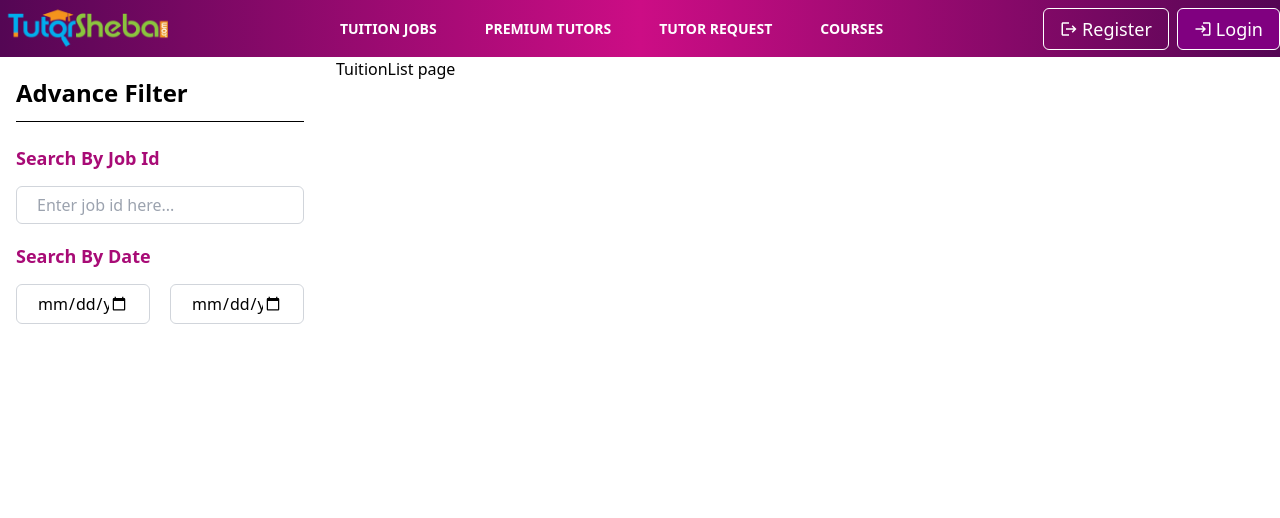
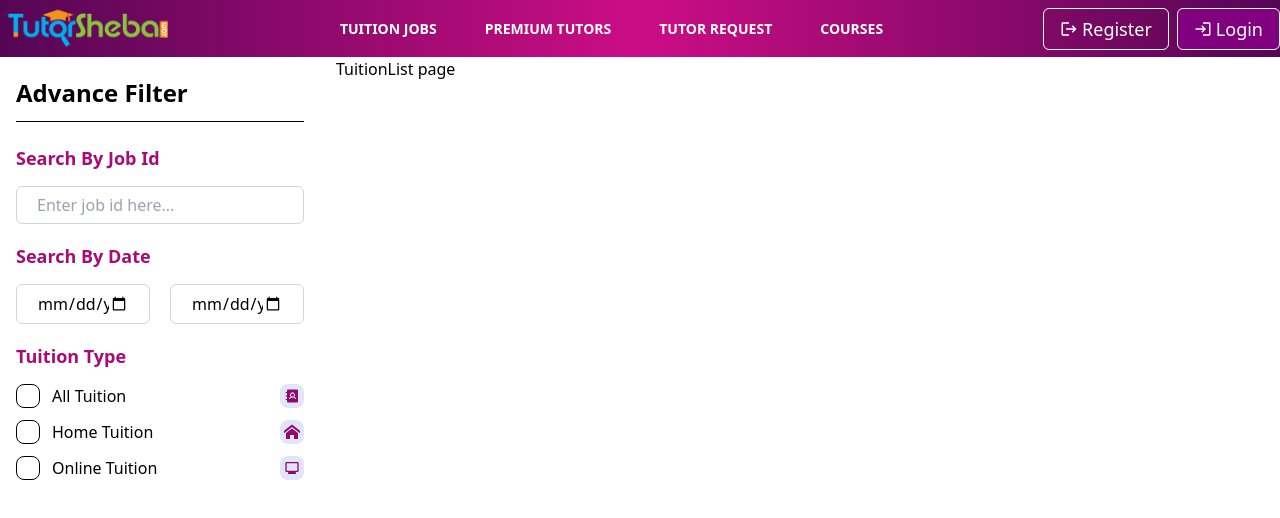
Before and after one commit to Rjk-Jami/tutor-sheba, a Next.js app: page /tuition-list in a window 1280 px wide. Shown: the top 518 px of the page. Built offline with nearby package versions, Linux system fonts and the light colour scheme.

Commit message:
add tuition type design

```diff
--- a/src/components/FilterSection/FilterSection.jsx
+++ b/src/components/FilterSection/FilterSection.jsx
@@ -1,6 +1,7 @@
 import Underline from "../ui/Underline";
 import SearchByDate from "./FilterSectionComponents/SearchByDate";
 import SearchByJobId from "./FilterSectionComponents/SearchByJobId";
+import TuitionType from "./FilterSectionComponents/TuitionType";
 
 const FilterSection = () => {
   return (
@@ -16,6 +17,9 @@ const FilterSection = () => {
         <div className="mb-5">
             <SearchByDate/>
         </div>
+        <div className="mb-5">
+            <TuitionType/>
+        </div>
       </div>
 
   );
--- a/src/components/FilterSection/FilterSectionComponents/SearchByDate.jsx
+++ b/src/components/FilterSection/FilterSectionComponents/SearchByDate.jsx
@@ -17,8 +17,12 @@ const SearchByDate = () => {
   };
 
 
-  useEffect(async() => {
-    console.log("Start Date:", startDate, "End Date:", endDate);
+  useEffect(() => {
+    const fetchData = async () => {
+      console.log("Start Date:", startDate, "End Date:", endDate);
+    };
+
+    fetchData();
   }, [startDate, endDate]);
 
   return (
--- /dev/null
+++ b/src/components/FilterSection/FilterSectionComponents/TuitionType.jsx
@@ -0,0 +1,74 @@
+import React from "react";
+import FilterHeader from "../FilterHeader";
+import { PiAddressBookFill } from "react-icons/pi";
+import { ImHome } from "react-icons/im";
+import { MdMonitor } from "react-icons/md";
+
+const TuitionType = () => {
+  return (
+    <div>
+      <FilterHeader>Tuition Type</FilterHeader>
+      <div className="mt-4 flex flex-col gap-3">
+        <div
+          className="group flex items-center gap-5 cursor-pointer justify-between w-full"
+          // onClick={() => handleColorChange(color.toLowerCase())}
+        >
+          <div className="flex items-center gap-3">
+            <input
+              className="checkbox checkbox-md rounded-lg "
+              type="checkbox"
+              // checked={!!colorControl[color.toLowerCase()]}
+              //   readOnly
+              defaultChecked
+            />
+
+            <div>All Tuition</div>
+          </div>
+          <div className={`p-1 rounded-lg bg-[#e0e6f7]`}>
+            <PiAddressBookFill className="text-[#92096d]" />
+          </div>
+        </div>
+        <div
+          className="group flex items-center gap-5 cursor-pointer justify-between w-full"
+          // onClick={() => handleColorChange(color.toLowerCase())}
+        >
+          <div className="flex items-center gap-3">
+            <input
+              className="checkbox checkbox-md rounded-lg "
+              type="checkbox"
+              // checked={!!colorControl[color.toLowerCase()]}
+              //   readOnly
+              defaultChecked
+            />
+
+            <div>Home Tuition</div>
+          </div>
+          <div className={`p-1 rounded-lg bg-[#e0e6f7]`}>
+            <ImHome className="text-[#92096d]" />
+          </div>
+        </div>
+        <div
+          className="group flex items-center gap-5 cursor-pointer justify-between w-full"
+          // onClick={() => handleColorChange(color.toLowerCase())}
+        >
+          <div className="flex items-center gap-3">
+            <input
+              className="checkbox checkbox-md rounded-lg "
+              type="checkbox"
+              // checked={!!colorControl[color.toLowerCase()]}
+              //   readOnly
+              defaultChecked
+            />
+
+            <div>Online Tuition</div>
+          </div>
+          <div className={`p-1 rounded-lg bg-[#e0e6f7]`}>
+            <MdMonitor  className="text-[#92096d]" />
+          </div>
+        </div>
+      </div>
+    </div>
+  );
+};
+
+export default TuitionType;
```
